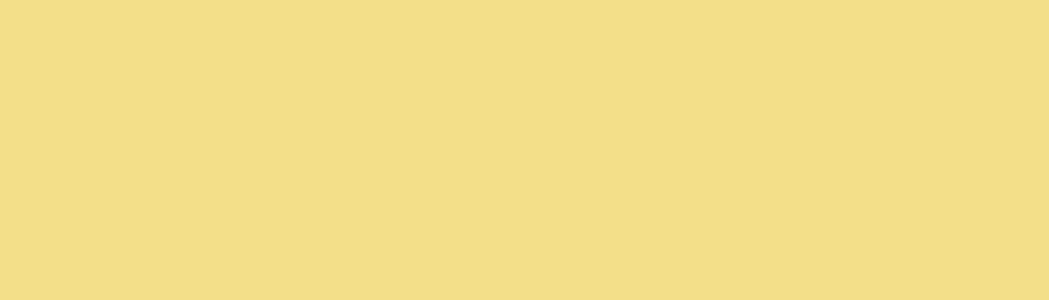
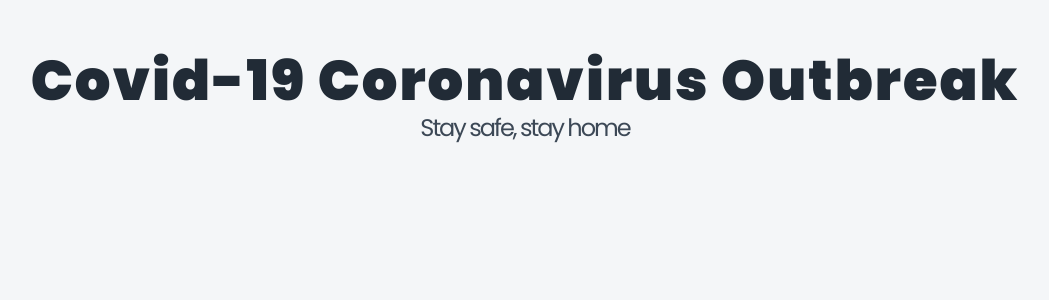
Before and after one commit to emrecan-balgun/covid19-tracker, a React (Create React App) app: page / in a window 1280 px wide. Shown: the top 300 px of the page, without its empty margins (115-1164 px from the left). Built offline with nearby package versions, Linux system fonts and the light colour scheme.

Commit message:
refactor header.js and sass files

```diff
--- a/src/App.js
+++ b/src/App.js
@@ -1,4 +1,5 @@
 import Information from "./Container/Information";
+import './sass/main.scss'
 
 function App() {
   return (
--- a/src/Container/Header.js
+++ b/src/Container/Header.js
@@ -3,7 +3,8 @@ import React from 'react'
 function Header() {
     return (
         <div className="header">
-
+            <h1 className="header__title">Covid-19 Coronavirus Outbreak</h1>
+            <span className="header__subtitle">Stay safe, stay home</span>
         </div>
     )
 }
--- a/src/index.scss
+++ b/src/index.scss
@@ -7,7 +7,7 @@ body {
   padding: 0;
   box-sizing: border-box;
   @include flexbox();
-  background-color: $first-color;
+  background-color: $light-color;
   font-family: 'Poppins', sans-serif;
-  color: $second-color;
+  color: $light-text-color;
 }
--- a/src/sass/Helpers/_variables.scss
+++ b/src/sass/Helpers/_variables.scss
@@ -7,15 +7,13 @@ $extra-large-screen: 1200px;
 // Color
 $white: #ffff;
 $black: #000;
-// $second-color: #1e272e;
-$first-color: #F3DE8A;
-$second-color: #272838;
-$third-color: #f5cd30;
 
 $light-color: rgb(244, 246, 248);
 $light-text-color: rgb(33, 43, 54);
 $dark-color: rgb(25, 33, 42);
 $dark-text-color: rgb(255, 255, 255);
+
+$third-color: #3C4856;
 
 
 //Typography
@@ -28,10 +26,15 @@ $normal-font-size: .938rem;
 $small-font-size: .813rem;
 $smaller-font-size: .75rem;
 
+$font-black: 900;
+$font-extra-bold: 800;
 $font-bold: 700;
 $font-semi-bold: 600;
 $font-medium: 500;
 $font-lighter: 400;
+$font-light: 300;
+$font-extra-light: 200;
+$font-thin: 100;
 
 $radius: 0.5rem;
 $shadow: 10px 10px 5px 0px rgba(0,0,0,0.50);
--- a/src/sass/base/_typography.scss
+++ b/src/sass/base/_typography.scss
@@ -2,4 +2,4 @@
 @import url('https://fonts.googleapis.com/css2?family=Roboto:wght@300;400;500;700;800&display=swap');
 
 // Poppins
-@import url('https://fonts.googleapis.com/css2?family=Poppins:wght@400;500;600;700&display=swap');
+@import url('https://fonts.googleapis.com/css2?family=Poppins:wght@100;200;300;400;500;600;700;800;900&display=swap');
--- a/src/sass/layout/_header.scss
+++ b/src/sass/layout/_header.scss
@@ -0,0 +1,21 @@
+@import '../Helpers/mixins';
+@import '../Helpers/variables';
+
+.header {
+    @include flexbox($direction: column);
+    gap: 0;
+
+    &__title {
+        font-size: $mega-font-size;
+        font-weight: $font-black;
+        letter-spacing: 2px;
+    }
+
+    &__subtitle {
+        color: $third-color;
+        margin-top: -50px;
+        letter-spacing: -2px;
+        font-weight: $font-lighter;
+        font-size: $mediumer-font-size;
+    }
+}
```
